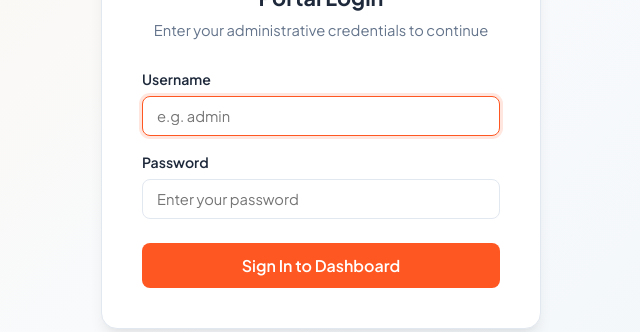
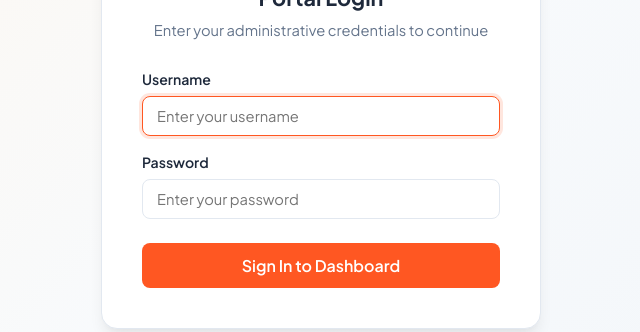
Before and after one commit to Jisan179/FoodHub, a PHP site: page /login.php in a window 1280 px wide. Shown: the part 290-622 px from the top of the page, without its empty margins (319-959 px from the left). Run offline with PHP 8.4, Linux system fonts and the light colour scheme.

Commit message:
placeholder changed for global

```diff
--- a/views/auth/login.php
+++ b/views/auth/login.php
@@ -31,7 +31,7 @@ require_once __DIR__ . '/../partials/header.php';
                     id="username"
                     name="username"
                     class="form-control"
-                    placeholder="e.g. admin"
+                    placeholder="Enter your username"
                     value="<?php echo htmlspecialchars($username ?? ''); ?>"
                     required
                     autofocus
```
